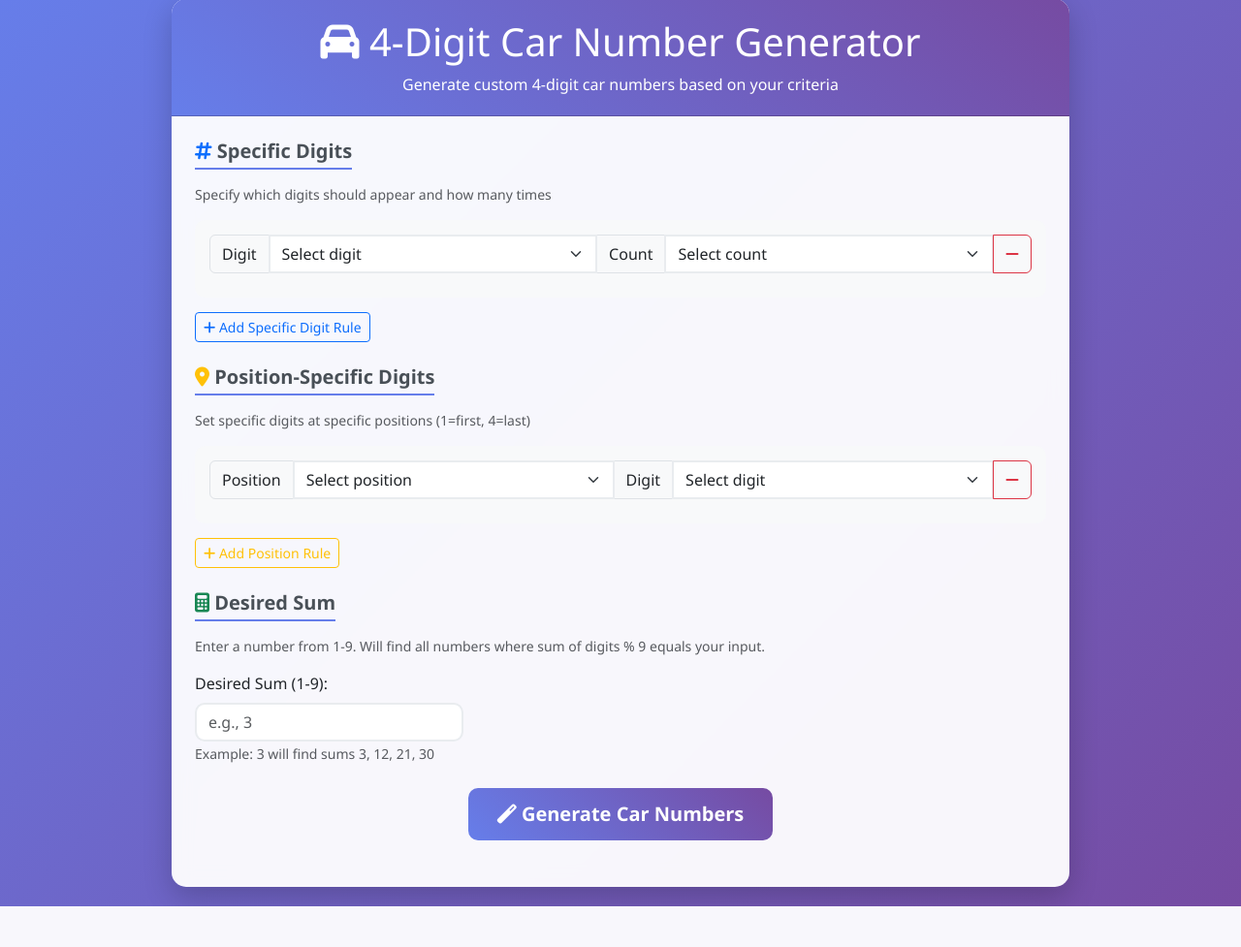
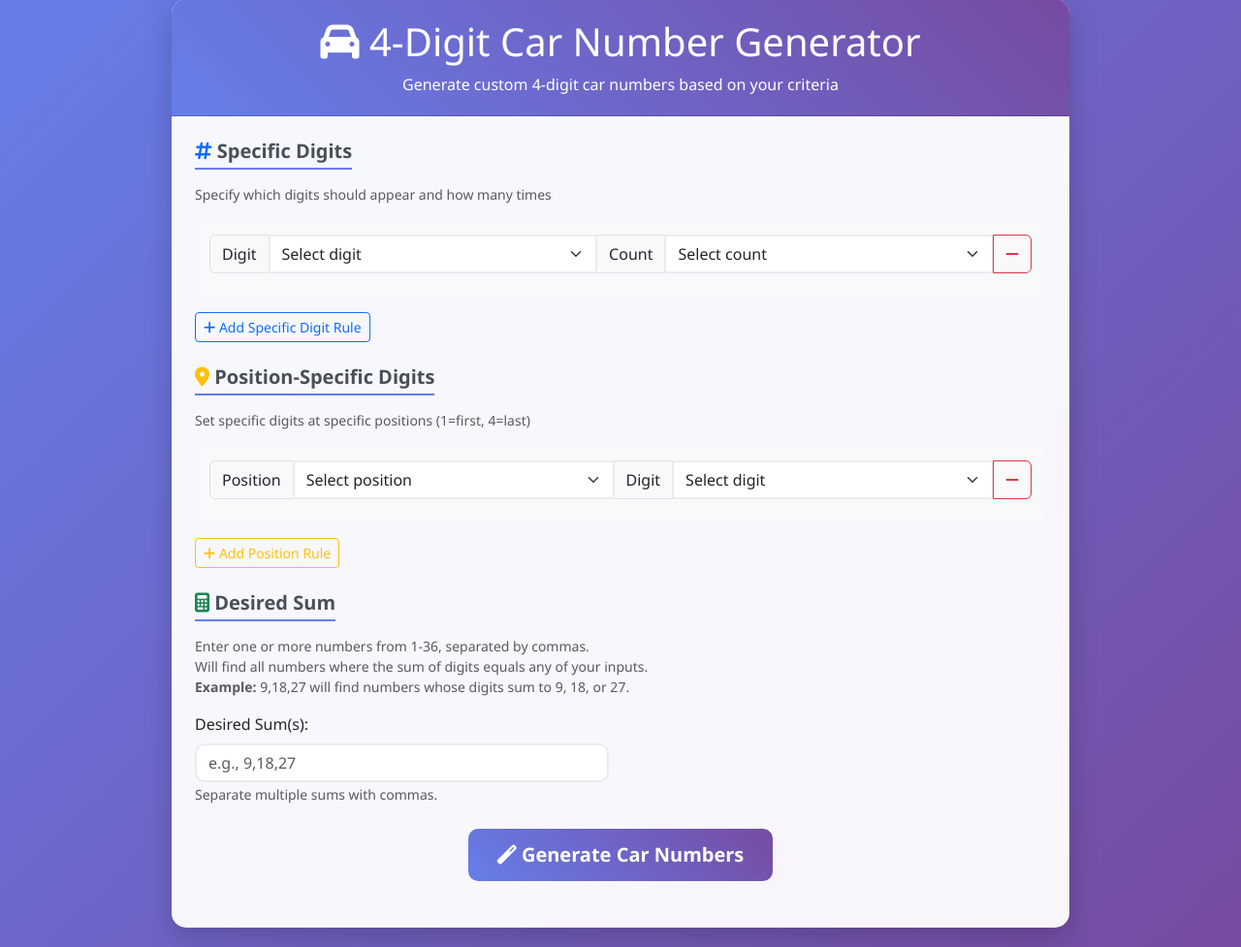
Before and after one commit to spidermanMJ17/Car-Number-Generator, a Flask app: page / in a window 1280 px wide. Shown: the part 21-998 px from the top of the page at 97% size. Before the commit the page ends 956 px from the top, so only its background shows below. Run offline with Flask 3, Linux system fonts and the light colour scheme; some libraries are stand-ins or nearby versions.

Commit message:
changed feature

```diff
--- a/app.py
+++ b/app.py
@@ -10,19 +10,18 @@ from datetime import datetime
 
 app = Flask(__name__)
 
-def generate_car_numbers(specific_digits=None, position_digits=None, modulo_x=None):
+def generate_car_numbers(specific_digits=None, position_digits=None, sum_values=None):
     """
     Generate 4-digit car numbers based on custom rules
 
     Args:
         specific_digits: Dict with digit as key and count as value
         position_digits: Dict with position (1-4) as key and digit as value
-        modulo_x: X value where sum % 9 == X
+        sum_values: List of allowed digit sums
     """
     valid_numbers = []
 
     for num in range(10000):  # 0000 to 9999
-        # Convert to 4-digit string
         num_str = f"{num:04d}"
         digits = [int(d) for d in num_str]
 
@@ -40,17 +39,16 @@ def generate_car_numbers(specific_digits=None, position_digits=None, modulo_x=No
         if position_digits:
             valid = True
             for position, required_digit in position_digits.items():
-                # Position is 1-indexed, convert to 0-indexed
                 if digits[position - 1] != required_digit:
                     valid = False
                     break
             if not valid:
                 continue
 
-        # Check sum condition (simplified - only modulo)
-        if modulo_x is not None:
+        # Check sum condition (now supports multiple sums)
+        if sum_values is not None and len(sum_values) > 0:
             digit_sum = sum(digits)
-            if digit_sum % 9 != modulo_x:
+            if digit_sum not in sum_values:
                 continue
 
         valid_numbers.append(num_str)
@@ -144,8 +142,6 @@ def generate():
     try:
         data = request.get_json()
 
-        # Parse input data (removed zero_count as it's handled in specific_digits)
-
         # Parse specific digits
         specific_digits = {}
         if data.get('specific_digits'):
@@ -160,20 +156,23 @@ def generate():
                 if item['position'] != '' and item['digit'] != '':
                     position_digits[int(item['position'])] = int(item['digit'])
 
-        # Parse sum condition - simplified to just desired sum (1-9)
-        modulo_x = None
-        desired_sum = data.get('desired_sum')
-        if desired_sum and desired_sum != '':
-            modulo_x = int(desired_sum) % 9
+        # Parse sum values (allow multiple, comma-separated)
+        sum_values = []
+        sum_input = data.get('desired_sum')
+        if sum_input and sum_input != '':
+            if isinstance(sum_input, str):
+                sum_values = [int(s.strip()) for s in sum_input.split(',') if s.strip().isdigit()]
+            elif isinstance(sum_input, list):
+                sum_values = [int(s) for s in sum_input if str(s).isdigit()]
 
-        # Generate numbers (removed zero_count parameter)
+        # Generate numbers
         numbers = generate_car_numbers(
             specific_digits=specific_digits if specific_digits else None,
             position_digits=position_digits if position_digits else None,
-            modulo_x=modulo_x
+            sum_values=sum_values if sum_values else None
         )
 
-        # Create criteria list for PDF (removed zero_count, simplified sum)
+        # Create criteria list for PDF
         criteria = []
         if specific_digits:
             for digit, count in specific_digits.items():
@@ -181,8 +180,8 @@ def generate():
         if position_digits:
             for pos, digit in position_digits.items():
                 criteria.append(f"Position {pos} has digit {digit}")
-        if modulo_x is not None:
-            criteria.append(f"Sum of digits % 9 = {modulo_x} (includes sums: {', '.join([str(i) for i in range(modulo_x, 37, 9) if i <= 36])})")
+        if sum_values:
+            criteria.append(f"Sum of digits in {', '.join(map(str, sum_values))}")
 
         # Create PDF
         pdf_buffer = create_pdf(numbers, criteria)
--- a/templates/index.html
+++ b/templates/index.html
@@ -214,12 +214,16 @@
                             <!-- Desired Sum Section -->
                             <div class="mb-4">
                                 <h5 class="section-title"><i class="fas fa-calculator text-success"></i> Desired Sum</h5>
-                                <p class="text-muted small">Enter a number from 1-9. Will find all numbers where sum of digits % 9 equals your input.</p>
+                                <p class="text-muted small">
+                                    Enter one or more numbers from 1-36, separated by commas.<br>
+                                    Will find all numbers where the sum of digits equals any of your inputs.<br>
+                                    <strong>Example:</strong> 9,18,27 will find numbers whose digits sum to 9, 18, or 27.
+                                </p>
                                 <div class="row">
-                                    <div class="col-md-4">
-                                        <label for="desiredSum" class="form-label">Desired Sum (1-9):</label>
-                                        <input type="number" class="form-control" id="desiredSum" name="desired_sum" min="1" max="9" placeholder="e.g., 3">
-                                        <small class="text-muted">Example: 3 will find sums 3, 12, 21, 30</small>
+                                    <div class="col-md-6">
+                                        <label for="desiredSum" class="form-label">Desired Sum(s):</label>
+                                        <input type="text" class="form-control" id="desiredSum" name="desired_sum" placeholder="e.g., 9,18,27">
+                                        <small class="text-muted">Separate multiple sums with commas.</small>
                                     </div>
                                 </div>
                             </div>
@@ -313,7 +317,7 @@
             const formData = {
                 specific_digits: [],
                 position_digits: [],
-                desired_sum: document.getElementById('desiredSum').value
+                desired_sum: document.getElementById('desiredSum').value // Now a string, possibly comma-separated
             };
 
             // Collect specific digits
```
